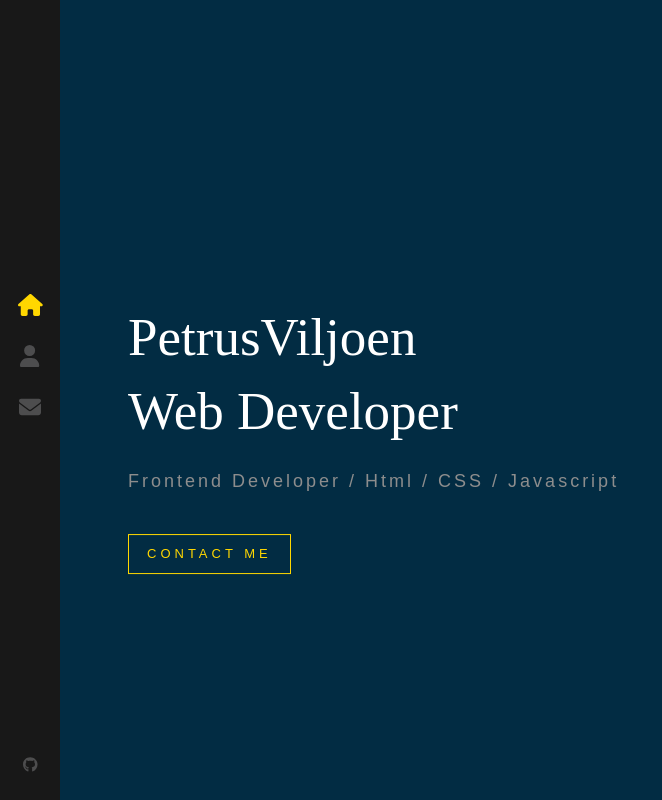
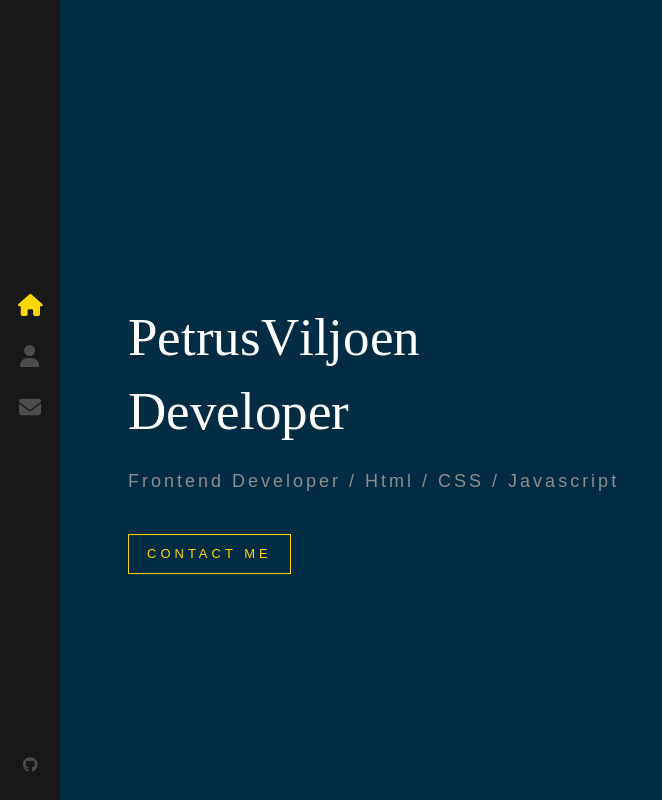
Before and after one commit to wiekusviljoen/react-share, a React (Create React App) app: page / in a window 1280 px wide. Shown: the whole page, without its empty margins (0-662 px from the left). Built offline with nearby package versions, Linux system fonts and the light colour scheme.

Commit message:
commit on master

```diff
--- a/src/components/AnimatedLetters/index.scss
+++ b/src/components/AnimatedLetters/index.scss
@@ -0,0 +1,7 @@
+.text-animate {
+    display: inline-block;
+    opacity: 0;
+    animation: bounceIn 1s 1s;
+    animation-fill-mode: forwards;
+    min-width: 10px;
+}
--- a/src/components/Home/index.js
+++ b/src/components/Home/index.js
@@ -33,7 +33,11 @@ const Home = () => {
             idx={15}
           />
           <br />
-          Web Developer
+          <AnimatedLetters
+            letterClass={letterClass}
+            strArray={jobArray}
+            idx={22}
+          />
         </h1>
         <h2>Frontend Developer / Html / CSS / Javascript</h2>
         <Link to="/contact" className="flat-button">
```
